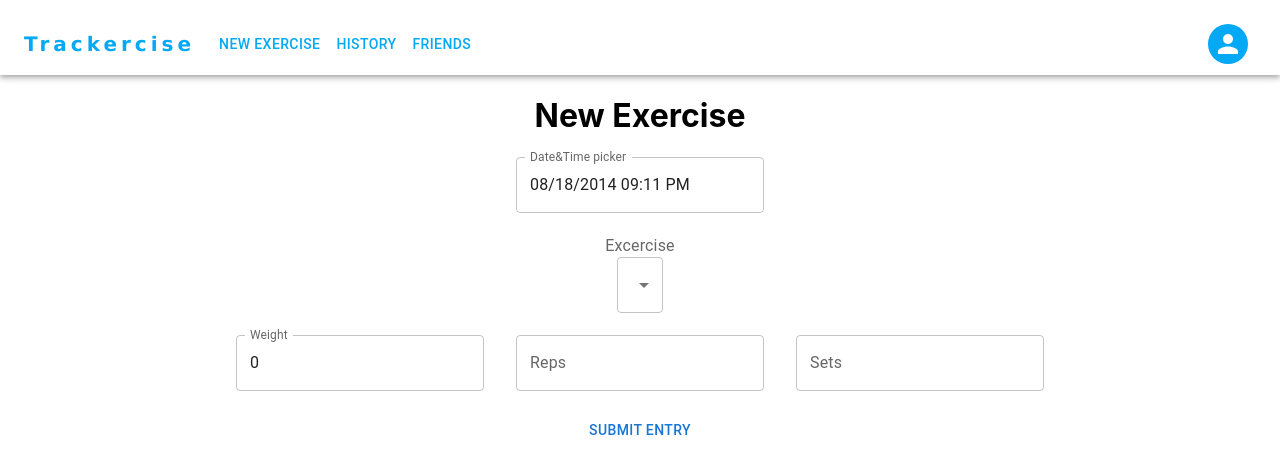
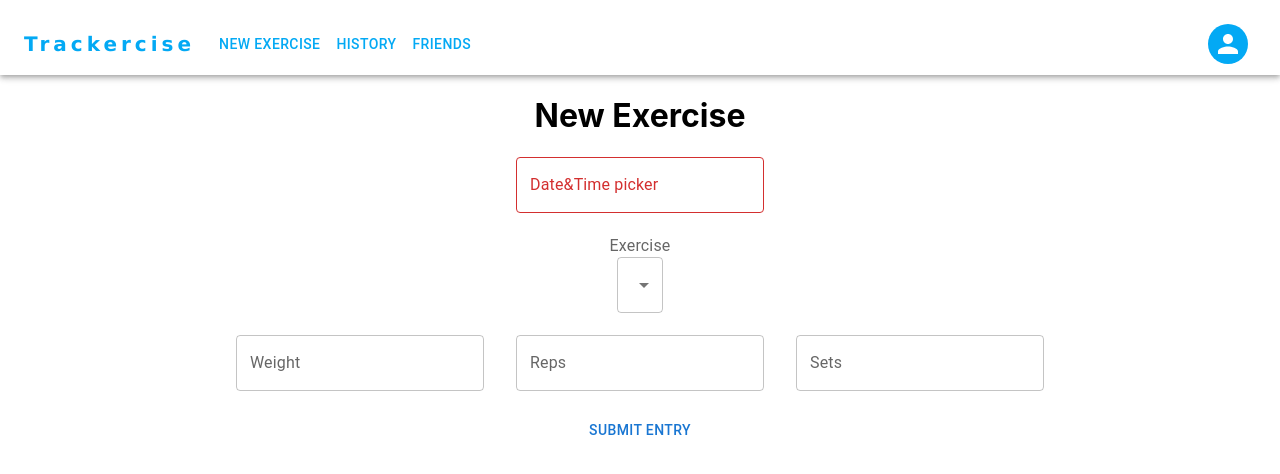
Before and after one commit to liamjogal/exercise, a React (Create React App) app in the folder frontend/: page / in a window 1280 px wide. Shown: the top 474 px of the page. Built offline with nearby package versions, Linux system fonts and the light colour scheme.

Commit message:
api kinda works

```diff
--- a/frontend/package.json
+++ b/frontend/package.json
@@ -3,6 +3,7 @@
   "version": "0.1.0",
   "private": true,
   "dependencies": {
+    "@date-io/date-fns": "^2.15.0",
     "@emotion/react": "^11.10.0",
     "@emotion/styled": "^11.10.0",
     "@mui/icons-material": "^5.8.4",
@@ -11,6 +12,8 @@
     "@testing-library/jest-dom": "^5.16.5",
     "@testing-library/react": "^13.3.0",
     "@testing-library/user-event": "^13.5.0",
+    "axios": "^0.27.2",
+    "date-fns": "^2.29.2",
     "dayjs": "^1.11.5",
     "moment": "^2.29.4",
     "react": "^18.2.0",
--- a/frontend/src/components/exercise_data/pages/Exercise.js
+++ b/frontend/src/components/exercise_data/pages/Exercise.js
@@ -1,40 +1,43 @@
 import * as React from "react";
 import { Button, Container, Grid } from "@mui/material";
 import dayjs from 'dayjs';
+import datefns from 'date-fns';
 import TextField from '@mui/material/TextField';
 import { LocalizationProvider } from '@mui/x-date-pickers/LocalizationProvider';
 import { AdapterDayjs } from '@mui/x-date-pickers/AdapterDayjs';
+import {AdapterDateFns} from '@mui/x-date-pickers/AdapterDateFns'
 import { DateTimePicker } from '@mui/x-date-pickers/DateTimePicker';
-import {Select} from "@mui/material";
+import Select from "@mui/material/Select";
 import {InputLabel} from "@mui/material";
 import {Box} from "@mui/material";
 import {FormControl, MenuItem} from "@mui/material";
 import { Stack } from "@mui/system";
+import axios from "axios";
 
 
 
 
 
 
+// function DatePicker() {
+//   const [value, setValue] = React.useState(dayjs(''));
 
-function DatePicker() {
-  const [value, setValue] = React.useState(dayjs('2014-08-18T21:11:54'));
+//   const handleChange = (newValue) => {
+//     setValue(newValue);
+//   };
 
-  const handleChange = (newValue) => {
-    setValue(newValue);
-  };
+//   return (
+//     <LocalizationProvider dateAdapter={AdapterDayjs}>
+//         <DateTimePicker
 
-  return (
-    <LocalizationProvider dateAdapter={AdapterDayjs}>
-        <DateTimePicker
-          label="Date&Time picker"
-          value={value}
-          onChange={handleChange}
-          renderInput={(params) => <TextField {...params} />}
-        />
-    </LocalizationProvider>
-  );
-}
+//           label="Date&Time picker"
+//           value={value}
+//           onChange={handleChange}
+//           renderInput={(params) => <TextField {...params} />}
+//         />
+//     </LocalizationProvider>
+//   );
+// }
 
  const ExcerciseSelector = () => {
     const [excercise, setExcercise] = React.useState('');
@@ -75,31 +78,28 @@ export default function Exercise() {
 
 
 
-    const inputs = {
-        Date: Date(),
-        Excercise: "",
-        Weight: 0,
-        Reps: 0,
-        Sets: 0
+    const [dateInput, setDate] =  React.useState(dayjs('').format());
+    const [exerciseInput, setExercise] = React.useState('');
+    const [weightInput, setWeight] = React.useState('');
+    const [repsInput, setReps] = React.useState(0);
+    const [setsInput, setSets] = React.useState(0);
 
-
-    }
-
-    const [date, setDate] = React.useState(Date());
-    const [exercise, setExercise] = React.useState("");
-    const [weight, setWeight] = React.useState(0);
-    const [reps, setReps] = React.useState(0);
-    const [sets, setSets] = React.useState(0);
+    const handleExercise = (event) => {
+      setExercise(event.target.value);
+    };
 
 
 
-    const handleChange = event => {
+
+
+
+
+    const handleChange = (event) => {
         switch(event.currentTarget.id){
-            case("date-input"):
-                setDate(event.currentTarget.value);
-                break;
             case("exercise-input"):
+
                 setExercise(event.target.value);
+                console.log(typeof exerciseInput);
                 break;
 
             case("weight-input"):
@@ -113,23 +113,51 @@ export default function Exercise() {
             case("sets-input"):
                 setSets(event.currentTarget.value);
 
-
         }
     }
 
     const sendData = () => {
+      axios.post("http://localhost:8000/api/entries/",
+      {
+        date: dateInput,
+        exercise: exerciseInput,
+        weight: weightInput,
+        reps: repsInput,
+        sets: setsInput
+      })
         // TODO, send all input data to django api
+        // axios
     }
 
     return (
         <>
             <h1>New Exercise</h1>
 
-            <DatePicker id="date-input" onChange={handleChange}></DatePicker>
+            <LocalizationProvider dateAdapter={AdapterDayjs}>
+              <DateTimePicker
+                label="Date&Time picker"
+                value={dateInput}
+                onChange={(newValue) => {
+                  setDate(newValue);
+
+                }}
+                renderInput={(params) => <TextField {...params} />}
+              />
+          </LocalizationProvider>
             <h1></h1>
             <Container alignItems ="center">
-            <ExcerciseSelector id="excercise-input" onChange={handleChange}></ExcerciseSelector>
-
+            <InputLabel id="select-label">Exercise</InputLabel>
+              <Select
+                labelId="select-label"
+                id="exercise-input"
+                value={exerciseInput}
+                label="Exercise"
+                onChange={handleExercise}
+              >
+                <MenuItem value={"Bench"} >Bench</MenuItem>
+                <MenuItem value={"Squat"} >Squat</MenuItem>
+                <MenuItem value={"Deadlift"} >Deadlift</MenuItem>
+              </Select>
             </Container>
             <h1></h1>
 
@@ -138,14 +166,16 @@ export default function Exercise() {
                 alignItems="center"
                 justifyContent="center">
             <Stack direction={{xs:"column", sm:"row"}} spacing={{xs:2, sm:2, md:4}} align items="center" alignContent="center">
-            <TextField id="weight-input" label="Weight" variant="outlined" onChange={handleChange} value={weight}/>
-            <TextField id="reps-input" label="Reps" variant="outlined" onChange={handleChange}/>
-            <TextField id="sets-input" label="Sets" variant="outlined" onChange={handleChange}/>
+            <TextField id="weight-input" label="Weight" variant="outlined" onChange={handleChange} />
+            <TextField id="reps-input" label="Reps" variant="outlined" onChange={handleChange} input="number"/>
+            <TextField id="sets-input" label="Sets" variant="outlined" onChange={handleChange} input="number"/>
 
             </Stack>
             </Box>
             <h1></h1>
             <Button onClick={sendData}>Submit Entry</Button>
+            <h1></h1>
+
 
 
 
```
Also changed, not shown: 1 other file (tests, documents, lock files or other folders).
